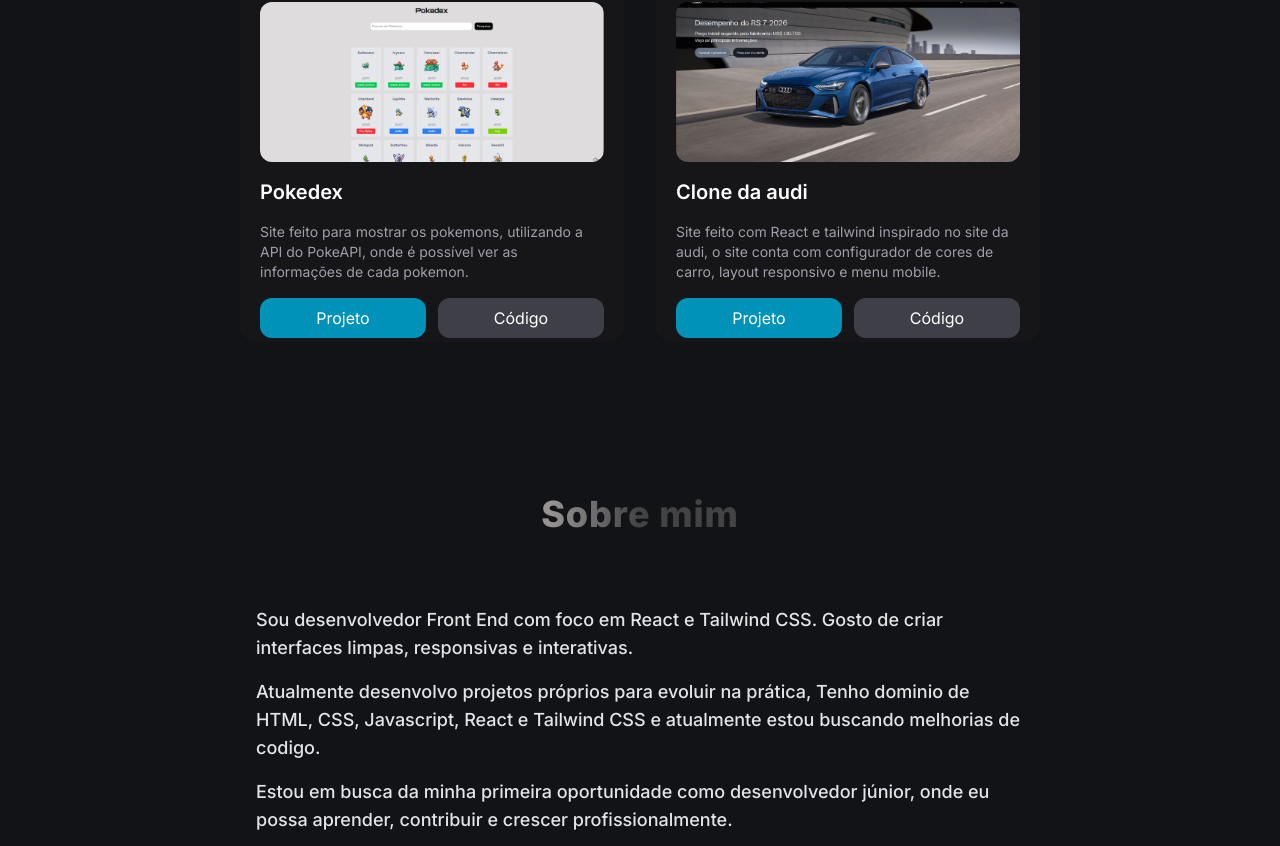
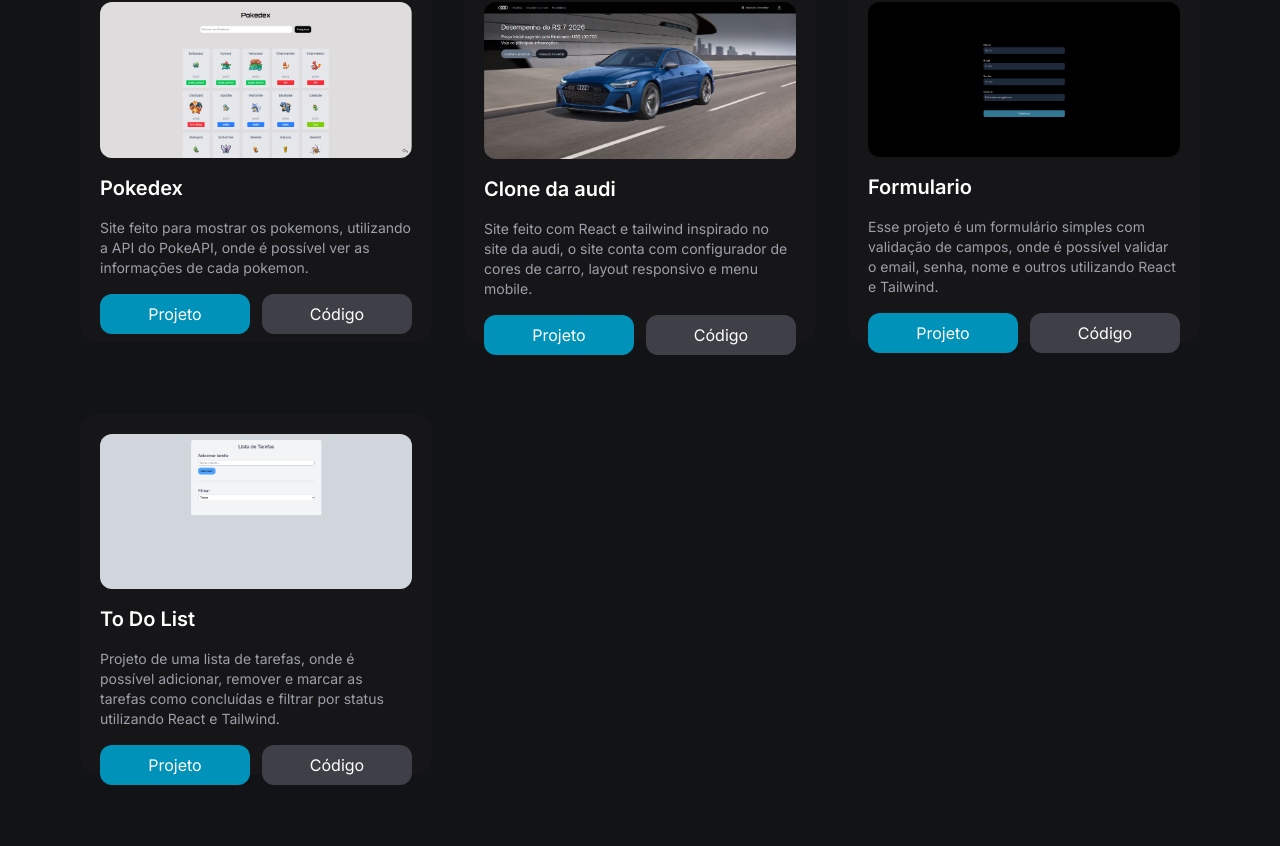
Before and after one commit to renanmiguel2/Portifolio, a React (Vite) app: page / in a window 1280 px wide. Shown: the part 974-1820 px from the top of the page. Built offline with nearby package versions, Linux system fonts and the light colour scheme.

Commit message:
Adicionar mais dois projetos

```diff
--- a/src/components/Projects.jsx
+++ b/src/components/Projects.jsx
@@ -1,5 +1,7 @@
 import pokedex from "../img/img-to-projects/Pokedex-img.png"
 import rs7 from "../img/img-to-projects/printAudi.png"
+import formulario from "../img/img-to-projects/Formulario.png"
+import toDoList from "../img/img-to-projects/ToDoList.png"
 
 function Projects() {
   const projects = [
@@ -18,13 +20,29 @@
       image:rs7,
       live: "https://cloneaudi.netlify.app/",
       repo: "https://github.com/renanmiguel2/Audi-rs7"
+    },
+    {
+      id: 3,
+      title: "Formulario",
+      description: "Esse projeto é um formulário simples com validação de campos, onde é possível validar o email, senha, nome e outros utilizando React e Tailwind.",
+      image: formulario,
+      live: "https://rnformulario.netlify.app/",
+      repo: "https://github.com/renanmiguel2/Formulario"
+    },
+    {
+      id: 4,
+      title: "To Do List",
+      description: "Projeto de uma lista de tarefas, onde é possível adicionar, remover e marcar as tarefas como concluídas e filtrar por status utilizando React e Tailwind.",
+      image: toDoList,
+      live: "https://rntodolist.netlify.app/",
+      repo: "https://github.com/renanmiguel2/ToDoList",
     }
   ]
 
   return (
     <section id="projetos" className="flex flex-col gap-8 mt-11">
         <h1 className="font-inter text-3xl md:text-4xl text-center font-extrabold gradient-title mb-10 tracking-wide">Projetos</h1>
-      <div className="flex flex-col md:flex-row gap-8 mx-auto">
+      <div className="grid md:grid-cols-3 gap-8 mx-auto">
           {projects.map((project) => (
             <div
               key={project.id}
```
Also changed, not shown: src/img/img-to-projects/Formulario.png (added), src/img/img-to-projects/ToDoList.png (added).
